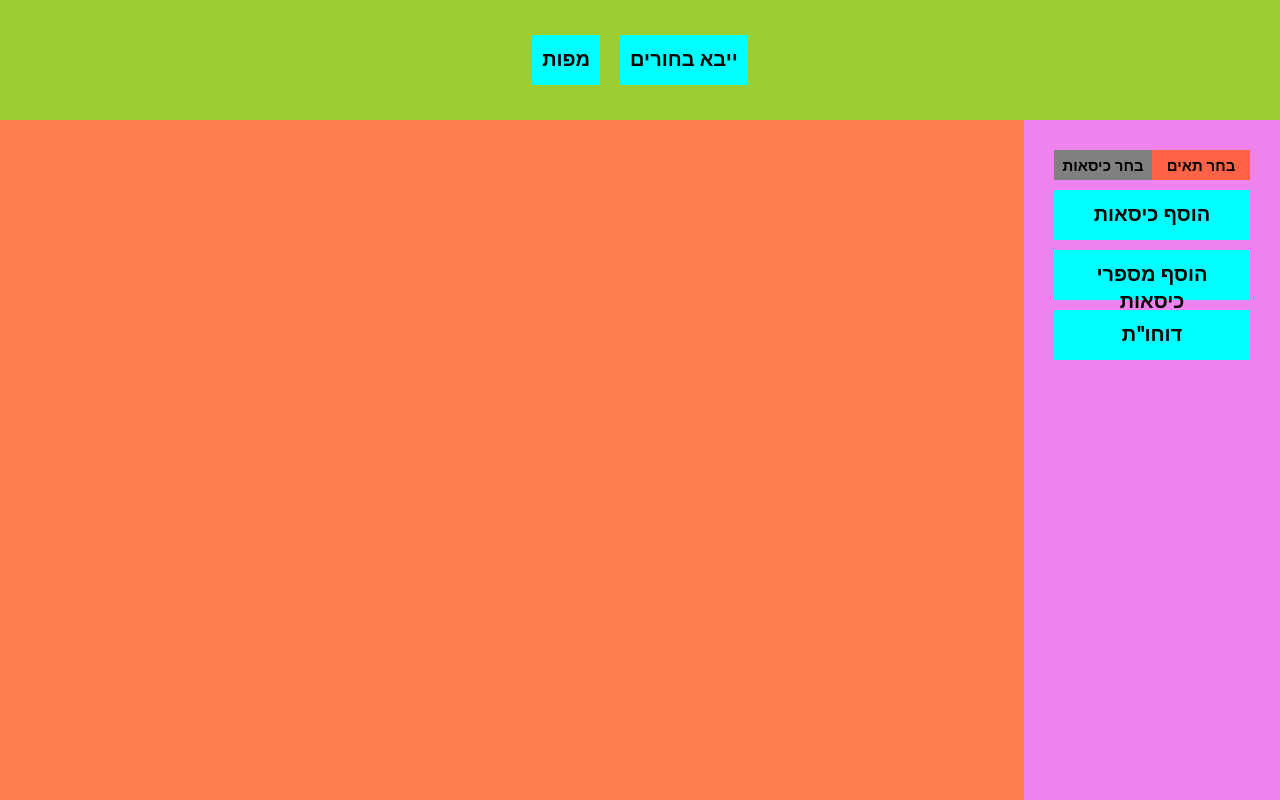
After one commit to yair-hive/hive-php, a PHP site: page /hive-php/edit_map.html in a window 1280 px wide. The commit adds this page. Run offline with PHP 8.4, Linux system fonts and the light colour scheme; data that the repository does not hold is empty.

Commit message:
המון סדר צהריים אחד

```diff
--- /dev/null
+++ b/edit_map.html
@@ -0,0 +1,33 @@
+<!DOCTYPE html>
+<html lang="en">
+<head>
+    <meta charset="UTF-8">
+    <meta http-equiv="X-UA-Compatible" content="IE=edge">
+    <meta name="viewport" content="width=device-width, initial-scale=1.0">
+    <link rel="stylesheet" href="front_end/style.css">
+    <script src="front_end/lib/jquery.min.js"></script>
+    <script src="front_end/scripts/main.js" type='module' defer></script>
+    <script src="front_end/scripts/drag-to-scroll.js"></script>
+    <script defer>
+        const parsedUrl = new URL(window.location.href)
+        const map_name = parsedUrl.searchParams.get("map_name")
+    </script>
+    <title> hive | </title>
+</head>
+<body>
+    <div id="topBar">
+        <a href="http://localhost/hive-php/maps.php" class="hive-button"> מפות </a>
+        <a href="http://localhost/hive-php/import_guests.php" class="hive-button"> ייבא בחורים </a>
+    </div>
+    <div id="mainBord"></div>
+    <div id="mneu">
+        <div class="hive-switch hive-button">
+            <div id='select_seats' class='hive-button'> בחר כיסאות </div>
+            <div id='select_cells' class='hive-button'> בחר תאים </div>
+        </div>
+        <div id='add_seats' class='hive-button'> הוסף כיסאות </div>
+        <div id='add_seat_number' class='hive-button'> הוסף מספרי כיסאות </div>
+        <div onclick="location.href='http://localhost/hive-php/guest_seat_num.php?map_name='+map_name" class='hive-button'> דוחו"ת </div>
+    </div>
+</body>
+</html>
--- a/front_end/scripts/elements.js
+++ b/front_end/scripts/elements.js
@@ -13,7 +13,7 @@ export const add_map = (map, edit)=>{
             cell.classList.add(`row-${rowsCounter}`)
             cell.classList.add(`col-${colsCounter}`)
             cell.classList.add('cell')
-            cell.classList.add('cell_s')
+            cell.classList.add('selectable')
             map_ele.appendChild(cell)
         }
     }
@@ -30,6 +30,7 @@ export const add_seat = (seat)=>{
     num_box.classList.add('num_box')
     name_box.classList.add('name_box')
     seat_location.classList.remove('cell')
+    seat_location.classList.remove('selectable')
     seat_location.classList.add('seat')
     $(name_box).attr('seat_id', seat.id)
     $(num_box).attr('seat_id', seat.id)
@@ -122,9 +123,6 @@ export const add_guest_details = (guests_list, map_name)=>{
                 $(box).text(corrent.name)
                 corrent.group = corrent.group.replace(" ","_");
                 $(box).addClass('guest_group_'+corrent.group)
-                console.log($(box).attr('class'))
-
-
             }
         }
         $(box).click(function(){
--- /dev/null
+++ b/front_end/scripts/main.js
@@ -0,0 +1,26 @@
+import { get_map, get_seats, get_guests_names } from "./api.js"
+import {add_map, add_seat, add_guest_details} from "./elements.js"
+import { onClick_add_seats, onClick_add_seat_number, onClick_select_cells, onClick_select_seats } from "./eventListeners.js"
+import { create_selection } from "./scripts.js"
+
+export const selection = create_selection()
+
+const load_content = async function(){
+    const parsedUrl = new URL(window.location.href)
+    const map_name = parsedUrl.searchParams.get("map_name")
+    $('title').append(map_name)
+    var map = await get_map(map_name)
+    add_map(map)
+    var seats = await get_seats(map_name)
+    for(let seat of seats){
+        add_seat(seat)
+    }
+    var guests_list = await get_guests_names()
+    selection.resolveSelectables()
+    add_guest_details(guests_list, map_name)
+    document.getElementById('select_seats').addEventListener('click', onClick_select_seats)
+    document.getElementById('select_cells').addEventListener('click', onClick_select_cells)
+    document.getElementById('add_seats').addEventListener('click', onClick_add_seats)
+    document.getElementById('add_seat_number').addEventListener('click', onClick_add_seat_number)
+}
+load_content()
--- /dev/null
+++ b/front_end/scripts/scripts.js
@@ -0,0 +1,33 @@
+import SelectionArea from "../lib/viselect.esm.js"
+
+export const create_selection = ()=>{
+    var selection = new SelectionArea({
+        selectables: [".selectable"],
+        boundaries: ["#mainBord"]
+    })
+    selection.on("start", ({ store, event }) => {
+        if (!event.ctrlKey && !event.metaKey) {
+            for (const el of store.stored) {
+                el.classList.remove("selected");
+            }
+            selection.clearSelection();
+        }
+    })
+    selection.on("move", ({ store: { changed: { added, removed } } }) => {
+        for (const el of added) {
+            el.classList.add("selected");
+        }
+        for (const el of removed) {
+            el.classList.remove("selected");
+        }
+    })
+    return selection
+}
+
+export const convert_seats = (selected)=>{
+    var selectedArray = []
+    selected.forEach(element => {
+        selectedArray.push(element.classList)
+    });
+    return selectedArray.join(' *|* ')
+}
--- a/front_end/style.css
+++ b/front_end/style.css
@@ -16,14 +16,21 @@ body{
 input{
     margin: 7px;
 }
-.sub, #sub{
+.hive-button{
+    user-select: none;
+    cursor: pointer;
+    height: 30px;
+    text-decoration: none;
+    color: black;
     text-align: center;
     font-size: 20px;
     font-weight: bold;
-    padding: 7px;
     padding: 10px;
+    margin: 10px;
     background-color: aqua;
-    margin: 10px;
+}
+.hive-button:hover{
+    color: rgb(45, 104, 160);
 }
 .sub_test {
     text-align: center;
@@ -38,7 +45,7 @@ input{
     grid-template-rows: repeat(var(--map-rows), 55px);
     grid-template-columns: repeat(var(--map-cols), 125px);
 }
-.seat, .cell_s{
+.cell, .seat{
     width: 120px;
     height: 50px;
     margin: 2.5px;
@@ -119,6 +126,35 @@ td {
     font-size: 40px;
     background-color: yellowgreen;
 }
+.cell.selected, .seat.selected {
+    background: #5f9efc;
+  }
+
+.selection-area {
+    background: #4f90f22d;
+    border: 1px solid #4f90f2;
+}
+.hive-switch{
+    padding: 0px;
+    display: flex;
+    align-items: stretch;
+    justify-content: stretch;
+}
+.hive-switch > div{
+    width: 100%;
+    display: flex;
+    align-items: center;
+    justify-content: center;
+    font-size: 15px;
+    padding: 0;
+    margin: 0;
+}
+#select_seats{
+    background-color: gray;
+}
+#select_cells{
+    background-color: tomato;
+}
 .guest_group_א{
     background-color: rgba(117, 224, 119, 0.715);
 }
```
Also changed, not shown: edit_map.php (deleted, +0 -30 lines), front_end/scripts/eventListeners.js (added, +100 -0 lines), front_end/scripts/script.js (deleted, +0 -121 lines), front_end/scripts/viselect.js (+0 -25 lines), front_end/viselect.css (deleted, +0 -8 lines), guest_seat_num.php (+5 -2 lines), test/api.php (deleted, +0 -13 lines), test/index.php (deleted, +0 -20 lines), test/script.js (deleted, +0 -50 lines).
